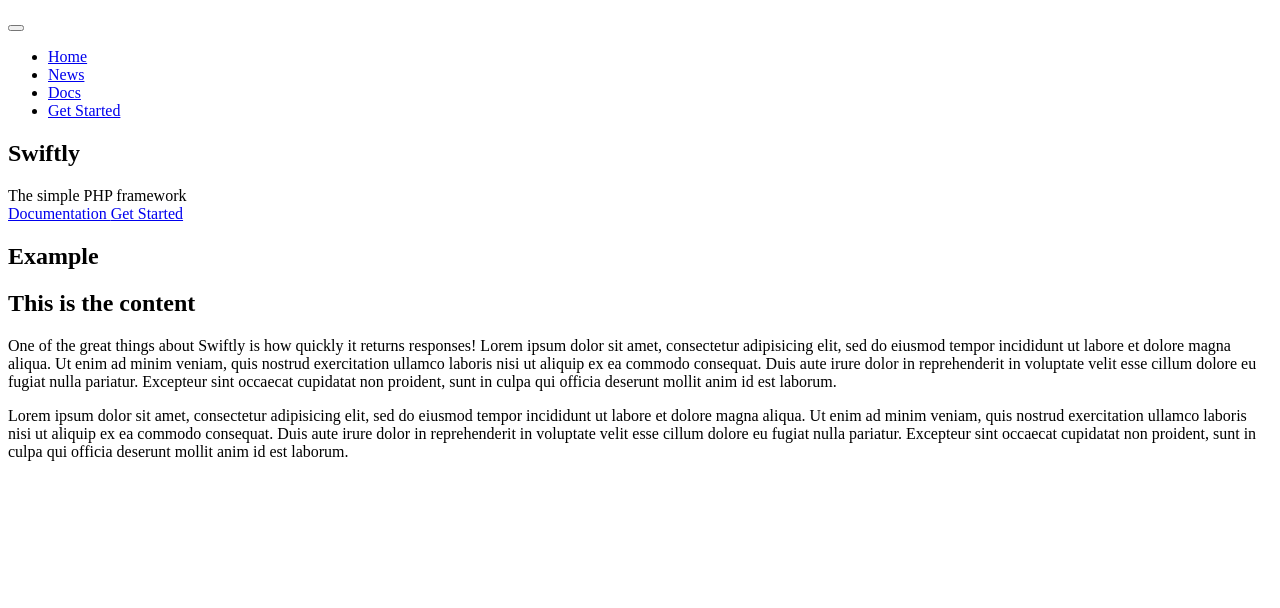
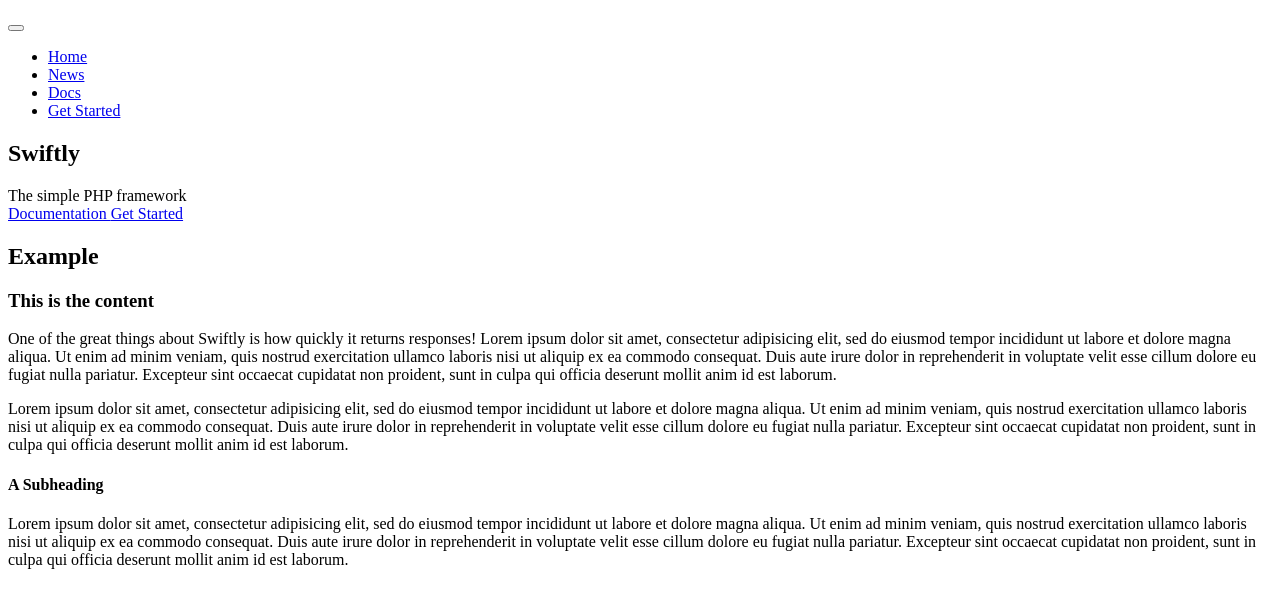
Before and after one commit to clvarley/docs, a website with bundled scripts: page public/index.html in a window 1280 px wide. Shown: the part 148-756 px from the top of the page. Built offline with nearby package versions, Linux system fonts and the light colour scheme; files whose address does not match are found by name.

Commit message:
Basic styles for main/WYSIWYG content

```diff
--- a/public/index.html
+++ b/public/index.html
@@ -99,9 +99,11 @@
 
             <section class="content example">
                 <div class="wysiwyg">
-                    <h1>Example</h1>
-                    <h2>This is the content</h2>
+                    <h2>Example</h2>
+                    <h3>This is the content</h3>
                     <p>One of the great things about Swiftly is how quickly it returns responses! Lorem ipsum dolor sit amet, consectetur adipisicing elit, sed do eiusmod tempor incididunt ut labore et dolore magna aliqua. Ut enim ad minim veniam, quis nostrud exercitation ullamco laboris nisi ut aliquip ex ea commodo consequat. Duis aute irure dolor in reprehenderit in voluptate velit esse cillum dolore eu fugiat nulla pariatur. Excepteur sint occaecat cupidatat non proident, sunt in culpa qui officia deserunt mollit anim id est laborum.</p>
+                    <p>Lorem ipsum dolor sit amet, consectetur adipisicing elit, sed do eiusmod tempor incididunt ut labore et dolore magna aliqua. Ut enim ad minim veniam, quis nostrud exercitation ullamco laboris nisi ut aliquip ex ea commodo consequat. Duis aute irure dolor in reprehenderit in voluptate velit esse cillum dolore eu fugiat nulla pariatur. Excepteur sint occaecat cupidatat non proident, sunt in culpa qui officia deserunt mollit anim id est laborum.</p>
+                    <h4>A Subheading</h4>
                     <p>Lorem ipsum dolor sit amet, consectetur adipisicing elit, sed do eiusmod tempor incididunt ut labore et dolore magna aliqua. Ut enim ad minim veniam, quis nostrud exercitation ullamco laboris nisi ut aliquip ex ea commodo consequat. Duis aute irure dolor in reprehenderit in voluptate velit esse cillum dolore eu fugiat nulla pariatur. Excepteur sint occaecat cupidatat non proident, sunt in culpa qui officia deserunt mollit anim id est laborum.</p>
                 </div>
             </section>
--- a/src/sass/abstracts/_mixins.scss
+++ b/src/sass/abstracts/_mixins.scss
@@ -9,7 +9,7 @@
     }
 }
 
-// Apply rules is a conditional CSS class is present
+// Apply rules if a conditional CSS class is present
 @mixin has($modifier) {
     .has-#{$modifier} & {
         @content;
--- a/src/sass/components/_hero.scss
+++ b/src/sass/components/_hero.scss
@@ -20,6 +20,7 @@
     }
 
     &__title {
+        @extend %font-raleway;
         margin: 0;
         font-size: 2rem;
 
--- /dev/null
+++ b/src/sass/components/_wysiwyg.scss
@@ -0,0 +1,35 @@
+/**
+ * What you see is what you get!
+ */
+.wysiwyg {
+    line-height: 1;
+
+    h2 {
+        @extend %font-raleway;
+        margin: 0;
+        font-size: 1.75rem;
+    }
+
+    h3 {
+        @extend %font-raleway;
+        margin: .5rem 0 0;
+        font-size: 1.25rem;
+    }
+
+    h4 {
+        @extend %font-raleway;
+        margin: .5rem 0 0;
+        font-size: 1rem;
+    }
+
+    p {
+        margin: 2rem 0;
+        font-size: 1.25rem;
+        line-height: 1.5;
+
+        @media ( min-width: $tablet ) {
+            letter-spacing: .5px;
+            text-align: justify;
+        }
+    }
+}
--- a/src/sass/main.scss
+++ b/src/sass/main.scss
@@ -28,10 +28,11 @@
 @import "./components/menu";
 @import "./components/navigation";
 @import "./components/social";
+@import "./components/wysiwyg";
 
 
 /* ============ Elements ============ */
 
 @import "./elements/small";
+@import "./elements/icon";
 @import "./elements/button";
-@import "./elements/icon";
```
